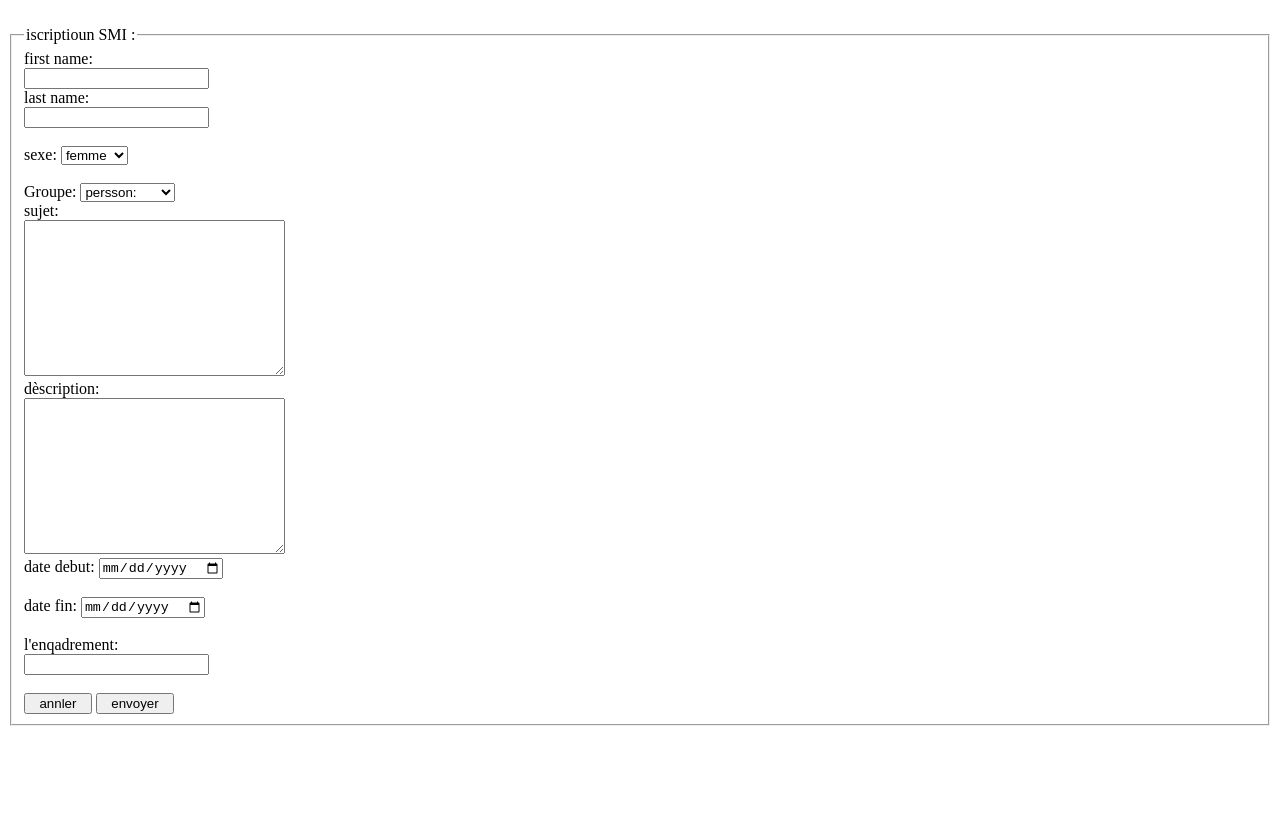
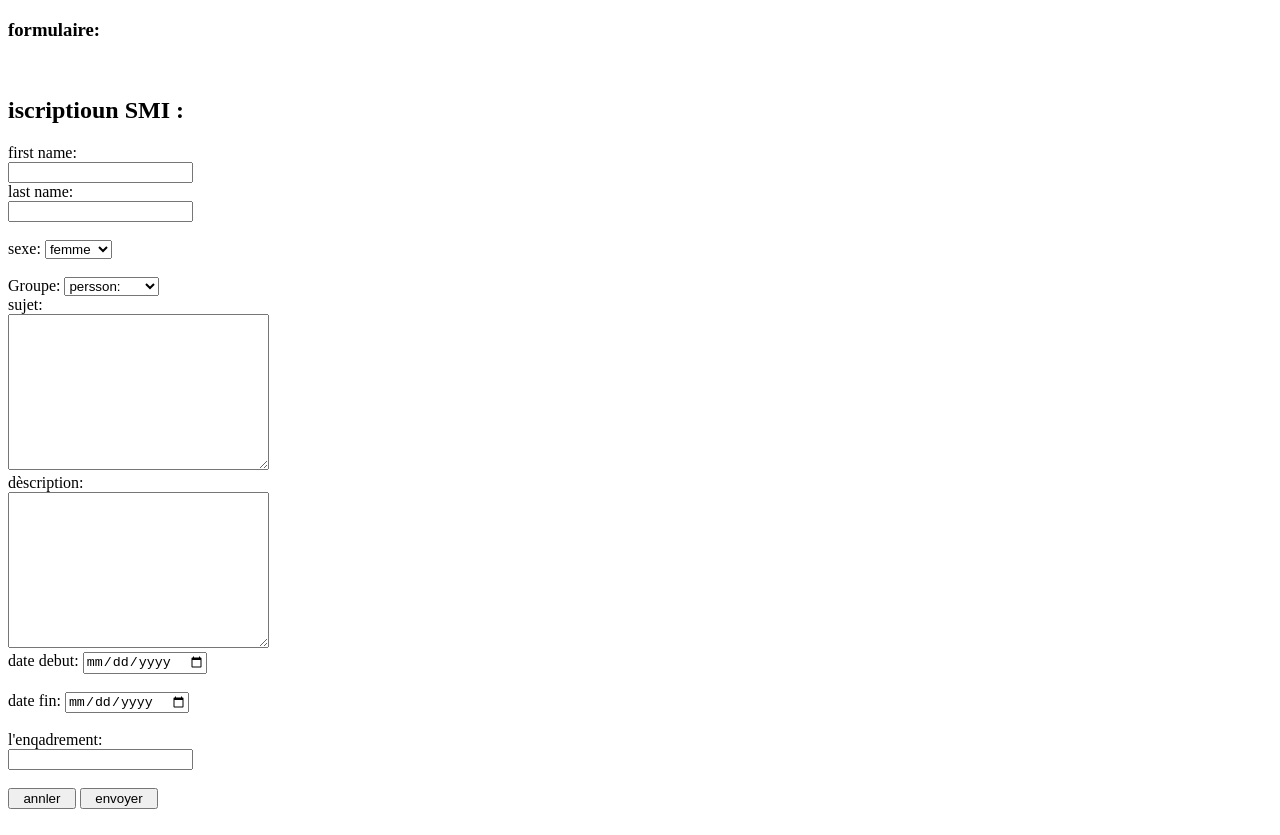
Before and after one commit to najih-svg/TP2, a plain HTML site: page index.html in a window 1280 px wide. Before the commit the page ends 800 px from the top, so only its background shows below. Drawn offline with Linux system fonts and the light colour scheme.

Commit message:
Update index.html

```diff
--- a/index.html
+++ b/index.html
@@ -6,9 +6,13 @@
     <title>formulaire</title>
 </head>
 <body>
+
+
+ <h3> formulaire: </h3>
+
 <form action="/action_php"><br>
-<fieldset>
-<legend>iscriptioun SMI :</legend>
+
+ <h2> iscriptioun SMI :</h2>
 first name: <br>
 <input type="text" name="firstname" value=" "><br>
 last name:<br>
```
